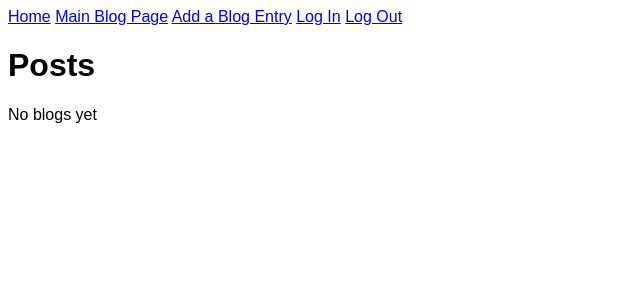
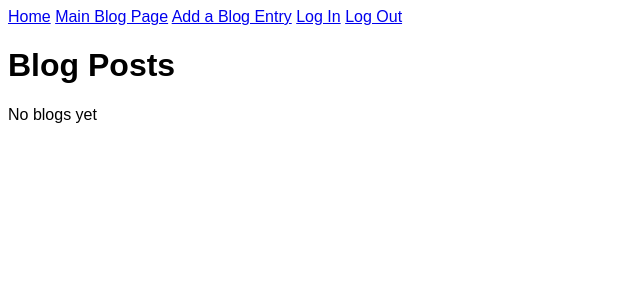
Before and after one commit to bpswim90/blogz, a Flask app: page /blog?user=1 in a window 1280 px wide. Shown: the top 300 px of the page, without its empty margins (0-640 px from the left). Run offline with Flask 2, Linux system fonts and the light colour scheme; the visitor is signed in with stand-in values (Sample User, id 1); data that the repository does not hold is empty.

Commit message:
Added user pages. Usernames in tagline and on home page now link to user's blog page.

```diff
--- a/main.py
+++ b/main.py
@@ -43,6 +43,10 @@ def blog():
         blog_id = request.args.get('id')
         blog = Blog.query.filter_by(id=blog_id).first()
         return render_template('blog_entry.html',blog=blog)
+    elif request.args.get('user'):
+        user_id = request.args.get('user')
+        blogs = Blog.query.filter_by(owner_id=user_id).all()
+        return render_template('user_page.html',blogs=blogs)
     else:
         blogs = Blog.query.all()
         return render_template('blog.html', blogs=blogs)
--- a/templates/blog.html
+++ b/templates/blog.html
@@ -9,7 +9,7 @@
         {% for blog in blogs %}
             <h3><a href="/blog?id={{blog.id}}">{{blog.title}}</a></h3>
             <p>{{blog.content}}</p>
-            <p class="tagline">written by {{blog.owner.username}}</p>
+            <p class="tagline">written by <a href="/blog?user={{blog.owner_id}}">{{blog.owner.username}}</a></p>
             <hr />
         {% endfor %}
     {% endif %}
--- a/templates/blog_entry.html
+++ b/templates/blog_entry.html
@@ -3,6 +3,6 @@
 
 <h1>{{blog.title}}</h1>
 <p>{{blog.content}}</p>
-<p class="tagline">written by {{blog.owner.username}}</p>
+<p class="tagline">written by <a href="/blog?user={{blog.owner_id}}">{{blog.owner.username}}</a></p>
 
 {% endblock %}
--- a/templates/index.html
+++ b/templates/index.html
@@ -3,7 +3,9 @@
 <h1>Blog users</h1>
 <ul>
     {% for user in users %}
-    <li>{{user.username}}</li>
+        <li>
+            <a href="/blog?user={{user.id}}">{{user.username}}</a>
+        </li>
     {% endfor %}
 </ul>
 {% endblock %}
--- /dev/null
+++ b/templates/user_page.html
@@ -0,0 +1,16 @@
+{% extends 'base.html' %}
+{% block content %}
+
+<h1>Blog Posts</h1>
+{% if blogs|length == 0 %}
+<p>No blogs yet</p>
+{% else %}
+    {% for blog in blogs %}
+        <h3><a href="/blog?id={{blog.id}}">{{blog.title}}</a></h3>
+        <p>{{blog.content}}</p>
+        <p class="tagline">written by <a href="/blog?user={{blog.owner_id}}">{{blog.owner.username}}</a></p>
+        <hr />
+    {% endfor %}
+{% endif %}
+
+{% endblock %}
```
